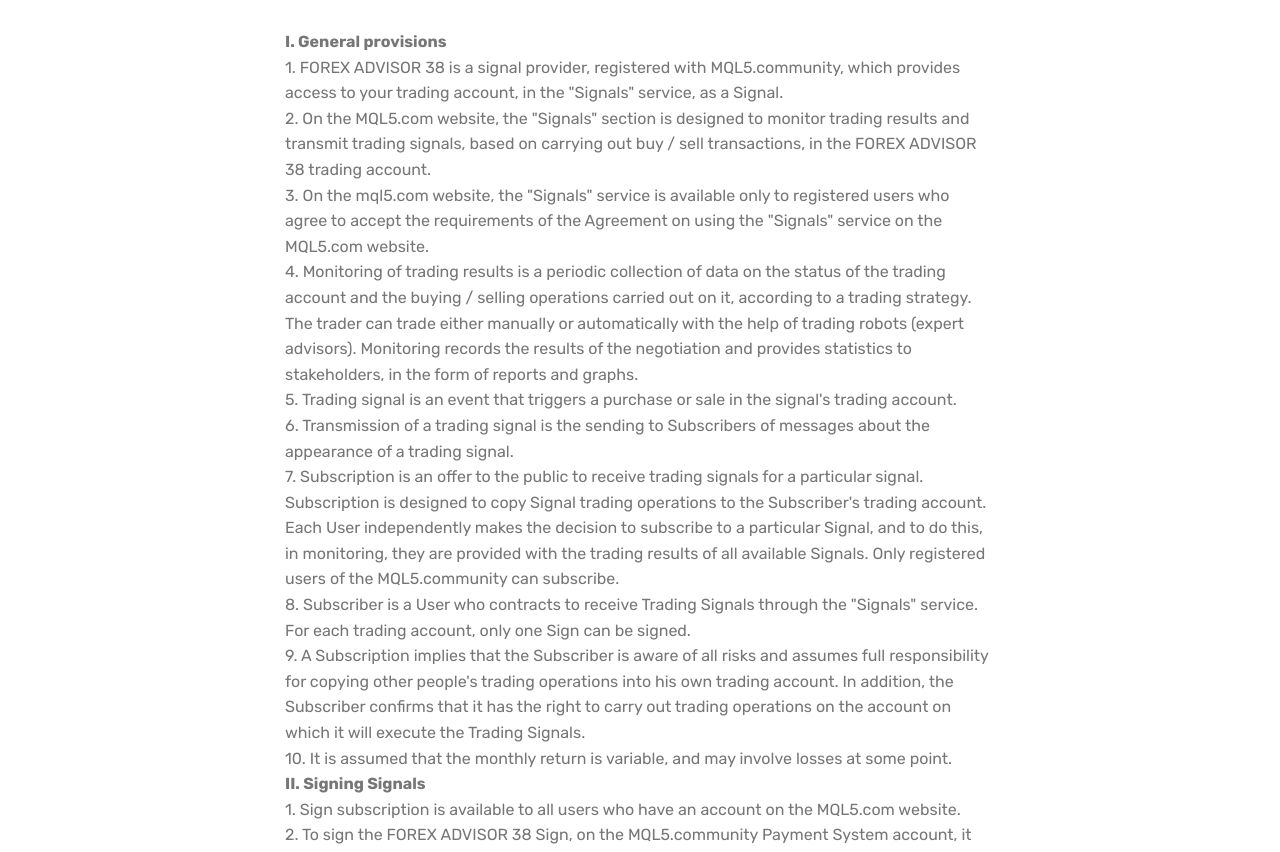
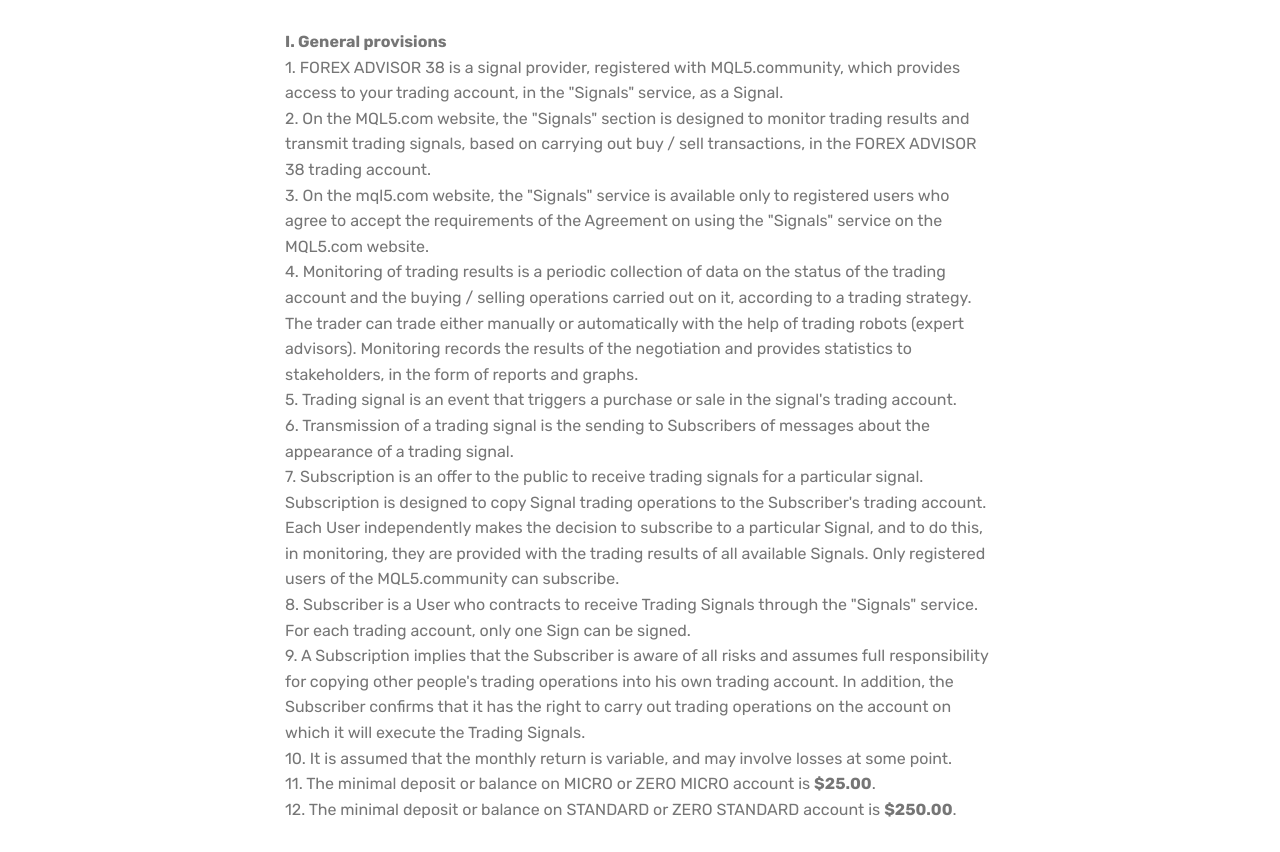
Before and after one commit to forexadvisor38/forexadvisor38.github.io, a plain HTML site: page page1.html in a window 1280 px wide. Shown: the part 91-943 px from the top of the page. Drawn offline with Linux system fonts and the light colour scheme; files whose address does not match are found by name.

Commit message:
create github pages

```diff
--- a/page1.html
+++ b/page1.html
@@ -62,7 +62,7 @@
     </nav>
 </section>
 
-<section class="engine"><a href="https://mobirise.info/m">free website design templates</a></section><section class="mbr-section article content1 cid-rWFsv0Qd0Z" id="content1-9">
+<section class="engine"><a href="https://mobirise.info/z">best html templates</a></section><section class="mbr-section article content1 cid-rWFsv0Qd0Z" id="content1-9">
 
 
 
@@ -78,7 +78,7 @@
 </div><div>7. Subscription is an offer to the public to receive trading signals for a particular signal. Subscription is designed to copy Signal trading operations to the Subscriber's trading account. Each User independently makes the decision to subscribe to a particular Signal, and to do this, in monitoring, they are provided with the trading results of all available Signals. Only registered users of the MQL5.community can subscribe.
 </div><div>8. Subscriber is a User who contracts to receive Trading Signals through the "Signals" service. For each trading account, only one Sign can be signed.
 </div><div>9. A Subscription implies that the Subscriber is aware of all risks and assumes full responsibility for copying other people's trading operations into his own trading account. In addition, the Subscriber confirms that it has the right to carry out trading operations on the account on which it will execute the Trading Signals.
-</div><div>10. It is assumed that the monthly return is variable, and may involve losses at some point.
+</div><div>10. It is assumed that the monthly return is variable, and may involve losses at some point.</div><div>11. The minimal deposit or balance on MICRO or ZERO MICRO account is <strong>$25.00</strong>.</div><div>12. The minimal deposit or balance on STANDARD or ZERO STANDARD account is <strong>$250.00</strong>.</div><div><br></div><div>
 </div><div><strong>
 </strong></div><div><strong>II. Signing Signals
 </strong></div><div>1. Sign subscription is available to all users who have an account on the MQL5.com website.
```
Also changed, not shown: index.html (+1 -1 lines), page2.html (+1 -1 lines), 1 other file.
